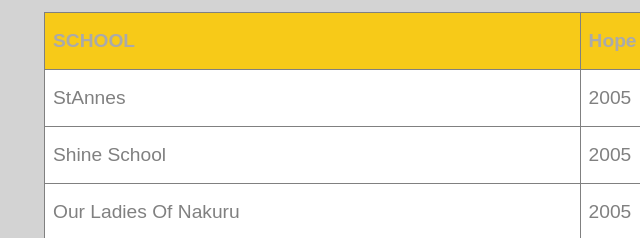
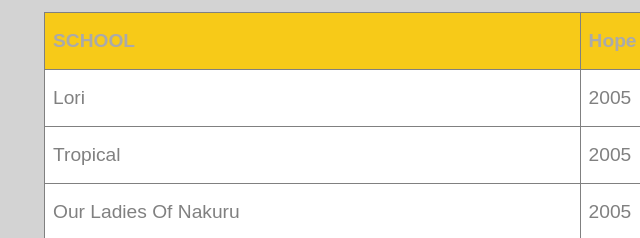
Before and after one commit to Joykamuren/responsive02, a plain HTML site: page index.html in a window 1280 px wide. Shown: the part 1545-1783 px from the top of the page, 156-796 px from the left. Drawn offline with nearby package versions, Linux system fonts and the light colour scheme.

Commit message:
first commit

```diff
--- a/CSS/main.css
+++ b/CSS/main.css
@@ -15,7 +15,7 @@ text-align: center;
 .cafe{
   font-family: sans-serif;
   color:#F7CA18;
-letter-spacing: 4px;
+  letter-spacing: 4px;
 font-size: 0.9vw;
 
 }
--- a/index.html
+++ b/index.html
@@ -81,12 +81,12 @@
     <th>GRADE</th>
   </tr>
   <tr>
-    <td>StAnnes </td>
+    <td>Lori</td>
     <td>2005</td>
     <td>C</td>
   </tr>
   <tr>
-    <td>Shine School</td>
+    <td>Tropical</td>
     <td>2005</td>
     <td>C+</td>
   </tr>
```
